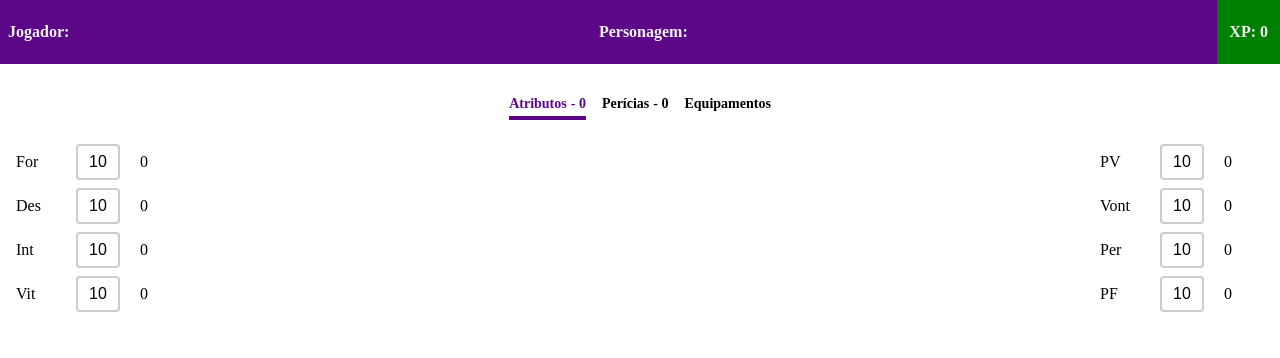
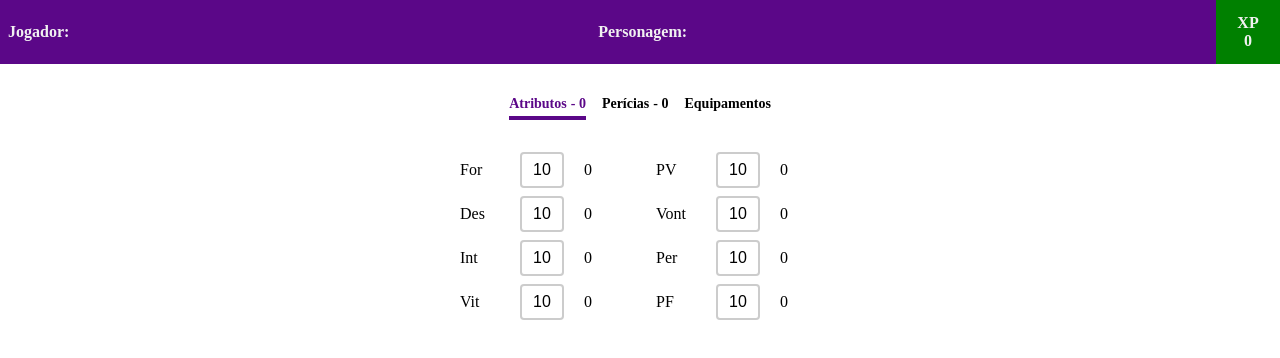
Before and after one commit to diegonacif/atto-rpg, a React (Vite) app: page / in a window 1280 px wide. Shown: the top 358 px of the page. Built offline with nearby package versions, Linux system fonts and the light colour scheme.

Commit message:
refactor: navbar relocated

```diff
--- a/src/App.jsx
+++ b/src/App.jsx
@@ -1,6 +1,5 @@
-import { useState } from 'react';
+import { useState, useEffect } from 'react';
 import { Outlet } from 'react-router-dom';
-import { Attributes } from './components/Attributes/Attributes'
 import { Header } from './components/Header/Header';
 import { Navbar } from './components/Navbar/Navbar';
 
@@ -9,18 +8,24 @@ import { GlobalSum } from './Contexts/GlobalSum';
 import './Styles/global.css';
 
 function App() {
-  const [activeCategory, setActiveCategory] = useState('');
   const [sum, setSum] = useState(0);
   const [attSum, setAttSum] = useState(0);
+  const [skillSum, setSkillSum] = useState(0);
+
+  const [navActive, setNavActive] = useState(1);
+
+  useEffect(() => {
+    setSum(attSum + skillSum)
+  }, [attSum, skillSum])
 
   return (
     <GlobalSum.Provider
       value={{
-        sum, setSum, attSum, setAttSum
+        navActive, setNavActive, sum, setSum, attSum, setAttSum,
       }}
     >
       <Header />
-      <Navbar />
+      {/* <Navbar /> */}
       <Outlet />
     </GlobalSum.Provider>
   )
--- a/src/Styles/global.css
+++ b/src/Styles/global.css
@@ -95,9 +95,14 @@ a, a:visited, a:hover, a:active {
 .attributes {
   display: grid;
   grid-template-columns: 1fr 1fr;
-  margin-top: 1.5rem;
+  grid-template-rows: -webkit-max-content 1fr;
+  grid-template-rows: max-content 1fr;
   width: 100%;
   padding: 0 1rem;
+  gap: 2rem;
+}
+.attributes .navbar-container {
+  grid-column-start: span 2;
 }
 .attributes section {
   width: 100%;
@@ -148,13 +153,17 @@ a, a:visited, a:hover, a:active {
   display: flex;
   align-items: center;
   justify-content: center;
-  width: -webkit-max-content;
-  width: -moz-max-content;
-  width: max-content;
+  width: 4rem;
   height: 100%;
   padding: 0 0.75rem;
   background-color: green;
   cursor: pointer;
+}
+.points-button-container .result-wrapper {
+  display: flex;
+  flex-direction: column;
+  align-items: center;
+  justify-content: center;
 }
 .points-button-container .total-cost {
   display: flex;
@@ -177,10 +186,6 @@ a, a:visited, a:hover, a:active {
   cursor: default;
 }
 .points-button-container .exp-link {
-  display: flex;
-  flex-direction: column;
-  align-items: center;
-  justify-content: center;
   position: absolute;
   bottom: -5rem;
   right: 0.5rem;
@@ -192,6 +197,12 @@ a, a:visited, a:hover, a:active {
   height: -moz-max-content;
   height: max-content;
   padding: 0.25rem 0.5rem;
+  border-radius: 4px;
+}
+.points-button-container .exp-link a {
+  display: flex;
+  flex-direction: column;
+  align-items: center;
+  justify-content: center;
   gap: 0.25rem;
-  border-radius: 4px;
 }/*# sourceMappingURL=global.css.map */
--- a/src/components/Attributes/Attributes.jsx
+++ b/src/components/Attributes/Attributes.jsx
@@ -5,6 +5,7 @@ import { sum } from 'mathjs';
 import { GlobalSum } from '../../Contexts/GlobalSum';
 
 import '../../Styles/global.css';
+import { Navbar } from '../Navbar/Navbar';
 
 export const Attributes = () => {
 
@@ -104,6 +105,9 @@ export const Attributes = () => {
   return (
     <>
       <main className="attributes">
+        <div className="navbar-container">
+          <Navbar />
+        </div>
         <section>
           <div className="att-row">
             <span>For</span>
--- a/src/components/Attributes/_Attributes.scss
+++ b/src/components/Attributes/_Attributes.scss
@@ -1,9 +1,15 @@
 .attributes {
   display: grid;
   grid-template-columns: 1fr 1fr;
-  margin-top: 1.5rem;
+  grid-template-rows: max-content 1fr;
+  // margin-top: 1.5rem;
   width: 100%;
   padding: 0 1rem;
+  gap: 2rem;
+
+  .navbar-container {
+    grid-column-start: span 2;
+  }
 
   section {
     width: 100%;
--- a/src/components/Equipments/Equipments.jsx
+++ b/src/components/Equipments/Equipments.jsx
@@ -1,6 +1,11 @@
+import { Navbar } from '../Navbar/Navbar';
+
 export const Equipments = () => {
   return (
     <div className="equipments-container">
+      <div className="navbar-container">
+        <Navbar />
+      </div>
       <h1>Equipments</h1>
     </div>
   )
--- a/src/components/Navbar/Navbar.jsx
+++ b/src/components/Navbar/Navbar.jsx
@@ -7,9 +7,11 @@ import '../../Styles/global.css';
 export const Navbar = () => {
   const globalSum = useContext(GlobalSum);
 
-  const [isActive, setIsActive] = useState(1);
+  const isActive = globalSum.navActive;
+  const setNavActive = globalSum.setNavActive;
+
   const handleClick = index => {
-    setIsActive(index);
+    setNavActive(index);
   };
 
   return (
@@ -24,7 +26,7 @@ export const Navbar = () => {
           <span>- {globalSum.attSum}</span>
         </Link>
         <Link
-          to="skills"
+          to="/skills"
           onClick={() => handleClick(2)}
           className={isActive === 2 ? 'category-wrapper active' : 'category-wrapper'}
         >
@@ -32,7 +34,7 @@ export const Navbar = () => {
           <span>- 0 </span>
         </Link>
         <Link
-          to="equipments"
+          to="/equipments"
           onClick={() => handleClick(3)}
           className={isActive === 3 ? 'category-wrapper active' : 'category-wrapper'}
         >
--- a/src/components/PointsButton/PointsButton.jsx
+++ b/src/components/PointsButton/PointsButton.jsx
@@ -1,5 +1,6 @@
 import { useContext, useState, useRef } from 'react';
 import { GlobalSum } from '../../Contexts/GlobalSum';
+import { Link } from 'react-router-dom';
 
 // Conditional Rendering Transition Lib
 import { useTransition, animated } from '@react-spring/web';
@@ -46,13 +47,16 @@ export const PointsButton = () => {
       className="points-button-container"
       ref={refContainer} // Outside Click (Reference)
     >
-      <span>XP: {globalSum.sum}</span>
+      <div className="result-wrapper">
+        <span>XP</span>
+        <span>{globalSum.sum}</span>
+      </div>
       {
         transitionCost(
           (styles, item) => item &&
           <animated.div className="total-cost" style={styles}>
             <span>Soma geral</span>
-            <span>1010</span>
+            <span>{globalSum.sum}</span>
           </animated.div>
         )
       }
@@ -60,8 +64,10 @@ export const PointsButton = () => {
         transitionExp(
           (styles, item) => item &&
           <animated.div className="exp-link" style={styles}>
-            <span>Exp total</span>
-            <span>1020</span>
+            <Link to="experience" onClick={() => globalSum.setNavActive(0)}>
+              <span>Exp total</span>
+              <span>1020</span>
+            </Link>
           </animated.div>
         )
       }
--- a/src/components/PointsButton/_PointsButton.scss
+++ b/src/components/PointsButton/_PointsButton.scss
@@ -3,11 +3,18 @@
   display: flex;
   align-items: center;
   justify-content: center;
-  width: max-content;
+  width: 4rem;
   height: 100%;
   padding: 0 0.75rem;
   background-color: green;
   cursor: pointer;
+
+  .result-wrapper {
+    display: flex;
+    flex-direction: column;
+    align-items: center;
+    justify-content: center;
+  }
 
   .total-cost {
     display: flex;
@@ -26,10 +33,6 @@
     cursor: default;
   }
   .exp-link {
-    display: flex;
-    flex-direction: column;
-    align-items: center;
-    justify-content: center;
     position: absolute;
     bottom: -5rem;
     right: 0.5rem;
@@ -37,7 +40,14 @@
     width: max-content;
     height: max-content;
     padding: 0.25rem 0.5rem;
-    gap: 0.25rem;
     border-radius: 4px;
+
+    a {
+      display: flex;
+      flex-direction: column;
+      align-items: center;
+      justify-content: center;
+      gap: 0.25rem;
+    }
   }
 }
--- a/src/components/Skills/Skills.jsx
+++ b/src/components/Skills/Skills.jsx
@@ -1,6 +1,11 @@
+import { Navbar } from '../Navbar/Navbar';
+
 export const Skills = () => {
   return (
     <div className="skills-container">
+      <div className="navbar-container">
+        <Navbar />
+      </div>
       <h1>Skills</h1>
     </div>
   );
--- a/src/main.jsx
+++ b/src/main.jsx
@@ -12,6 +12,7 @@ import { WhitePage } from './pages/WhitePage';
 import { Skills } from './components/Skills/Skills';
 import { Equipments } from './components/Equipments/Equipments';
 import { Attributes } from './components/Attributes/Attributes';
+import { Experience } from './pages/Experience/Experience';
 
 ReactDOM.createRoot(document.getElementById('root')).render(
   <BrowserRouter>
@@ -20,6 +21,7 @@ ReactDOM.createRoot(document.getElementById('root')).render(
         <Route index element={<Attributes />} />
         <Route path="skills" element={<Skills />} />
         <Route path="equipments" element={<Equipments />} />
+        <Route path="experience" element={<Experience />} />
       </Route>
     </Routes>
 
--- /dev/null
+++ b/src/pages/Experience/Experience.jsx
@@ -0,0 +1,12 @@
+import { Navbar } from '../../components/Navbar/Navbar';
+
+export const Experience = () => {
+  return (
+    <div className="experience-container">
+      <div className="navbar-container">
+        <Navbar />
+      </div>
+      <h1>Experience</h1>
+    </div>
+  );
+};
```
Also changed, not shown: 1 other file (tests, documents, lock files or other folders).
